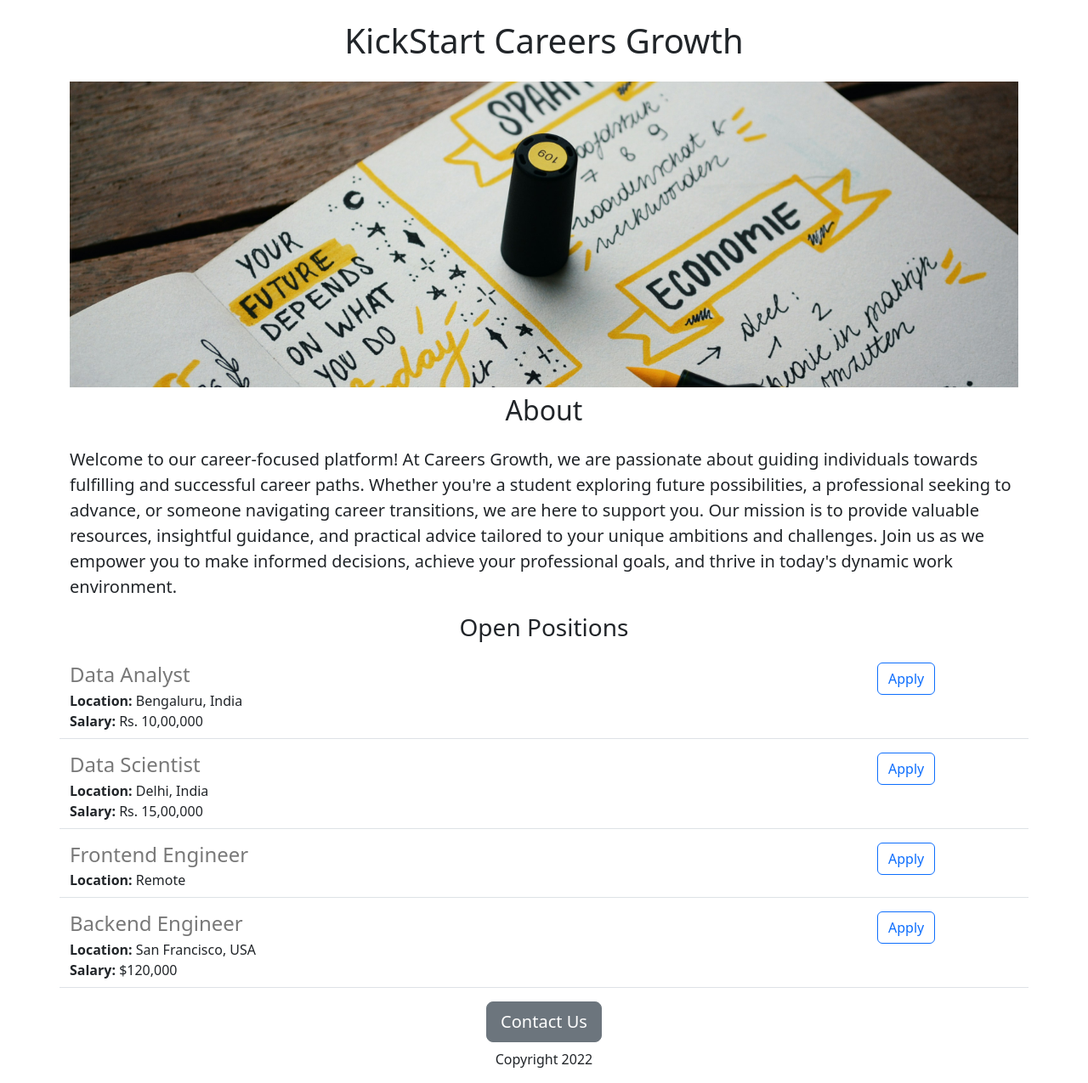
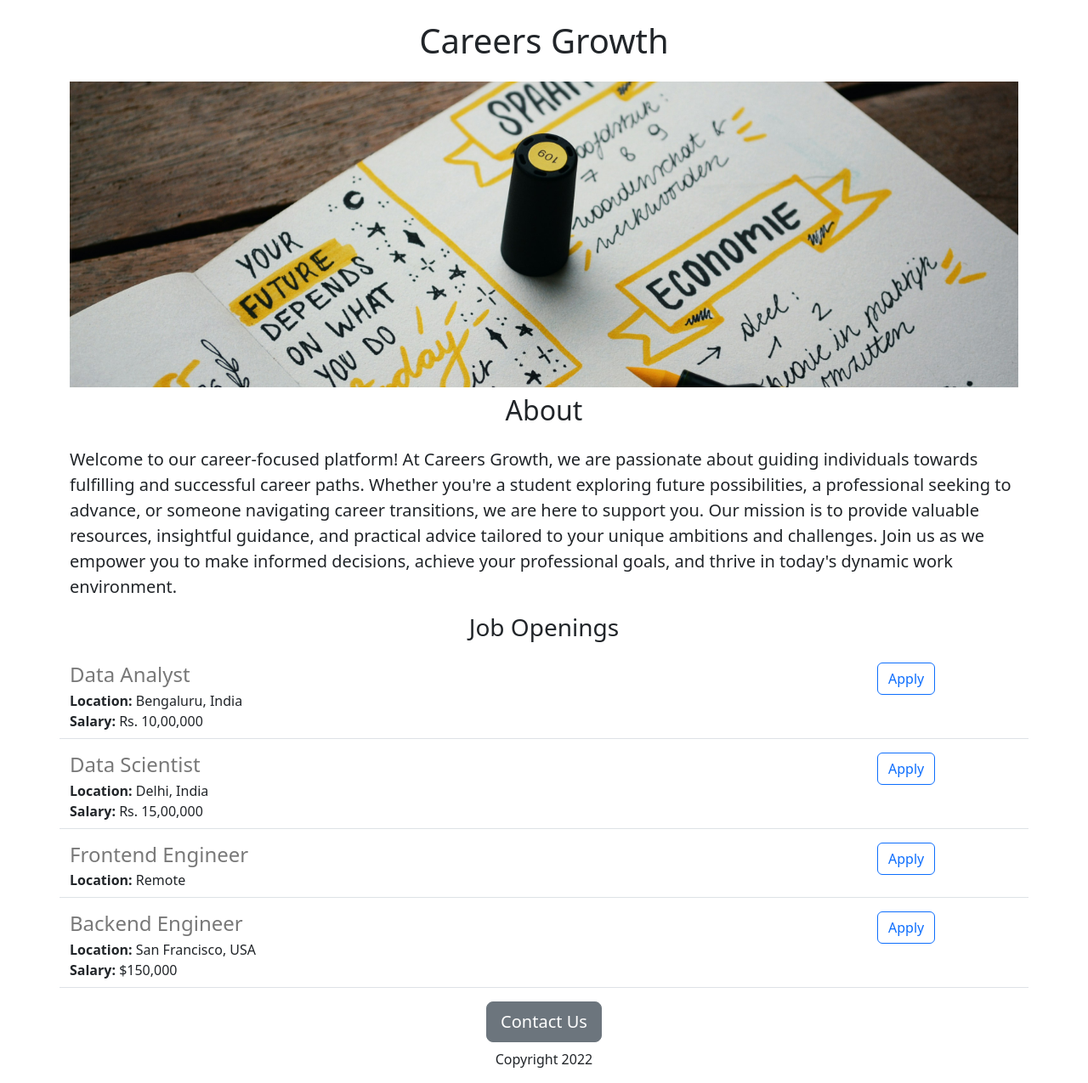
Before and after one commit to abhi-1291/careers-website, a Flask app: page / in a window 1280 px wide. Shown: the whole page at 85% size. Run offline with Flask 3, Linux system fonts and the light colour scheme.

Commit message:
Added requirements.txt

```diff
--- a/app.py
+++ b/app.py
@@ -27,7 +27,7 @@ JOBS = [
         "id": 4,
         "title": "Backend Engineer",
         "location": "San Francisco, USA",
-        "salary": "$120,000"
+        "salary": "$150,000"
 
     }
 
@@ -36,7 +36,7 @@ JOBS = [
 
 @app.route("/")
 def hello_world():
-    return render_template("home.html", jobs=JOBS, company_name = "KickStart")
+    return render_template("home.html", jobs=JOBS)
 
 if __name__ == "__main__":
     app.run(debug=True)
--- a/templates/home.html
+++ b/templates/home.html
@@ -18,7 +18,7 @@
 
     <body>
     <div class = "container">
-        <h1 class="text-center mt-4 mb-4">{{company_name}} Careers Growth</h1>
+        <h1 class="text-center mt-4 mb-4">Careers Growth</h1>
 
         <img class = "img-fluid" id = "banner" src = "http://127.0.0.1:5000/static/banner.jpg">
 
@@ -35,7 +35,7 @@
             and thrive in today's dynamic work environment.
             </p>
 
-        <h3 class="text-center mt-2 mb-4">Open Positions
+        <h3 class="text-center mt-2 mb-4">Job Openings
         </h3>
             <div>
             {% for job in jobs %}
```
